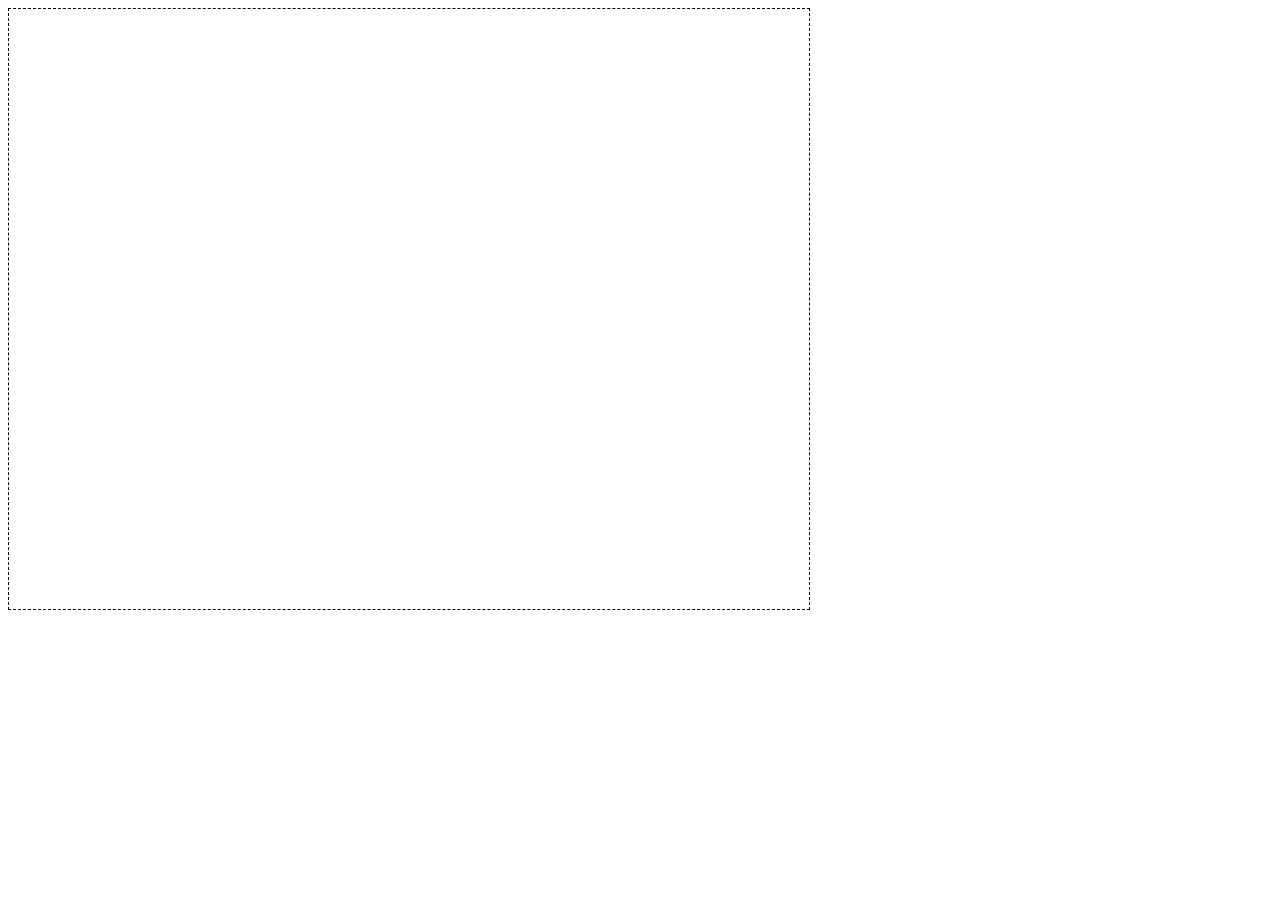
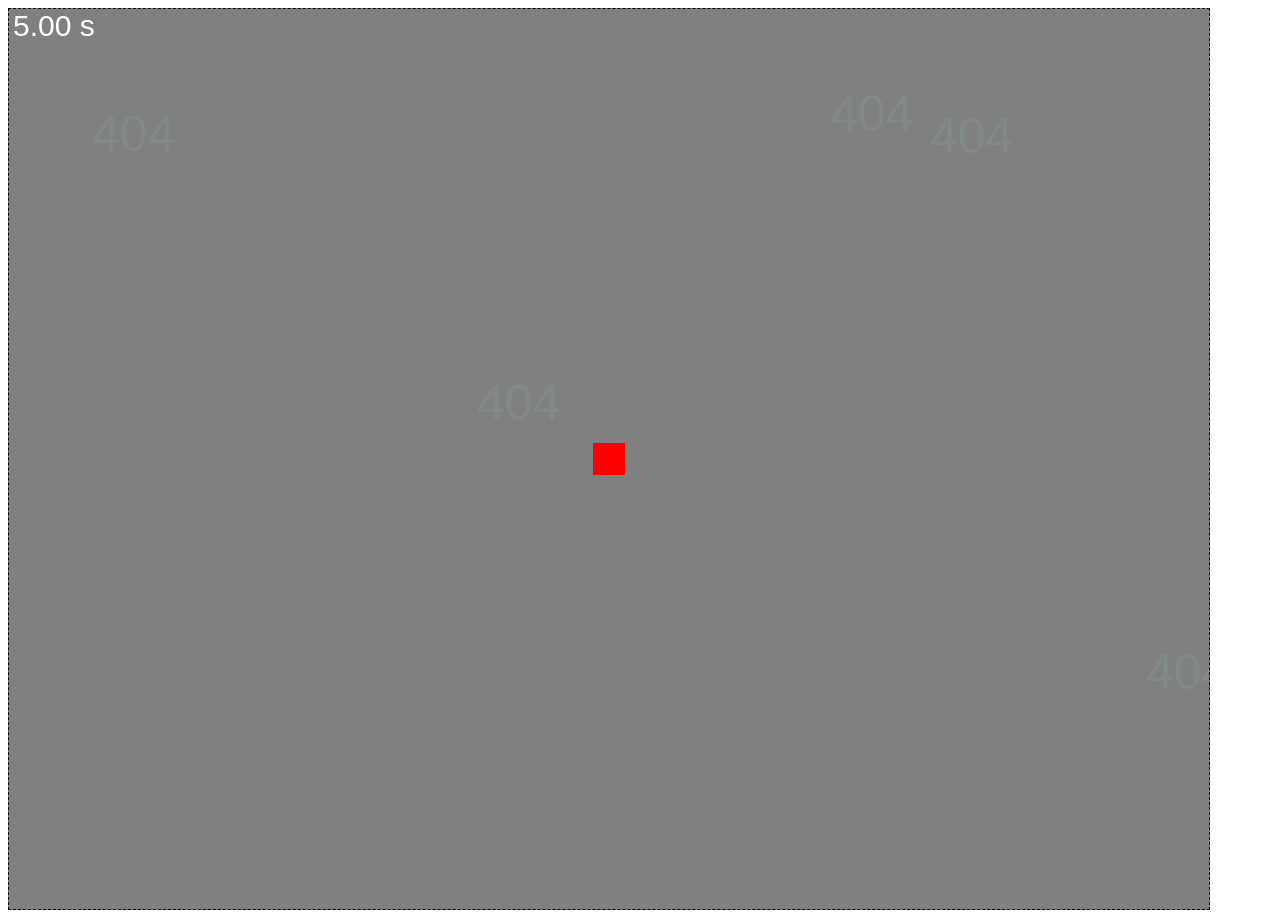
Before and after one commit to js13kGames/404Block, a plain HTML site: page index.html in a window 1280 px wide. Before the commit the page ends 800 px from the top, so only its background shows below. Drawn offline with Linux system fonts and the light colour scheme.

Commit message:
build the static environment

```diff
--- a/index.html
+++ b/index.html
@@ -1,6 +1,11 @@
 <!doctype html>
 <meta charset="utf-8">
 <title>404Block js13kGames</title>
+
+<head>
+
+</head>
+
 <body>
 <script src="ga.js"></script>
 <script src="plugins.js"></script>
--- a/run.js
+++ b/run.js
@@ -2,7 +2,59 @@ function setup() {
     g.state = play;
 }
 
-var g = ga(800, 600, setup, []);
+const randomNumber = (max) => {
+    parseInt(Math.random()*(max+1),10);
+    return Math.floor(Math.random()*(max+1));
+}
+
+
+var g = ga(1200, 900, setup, []);
 g.canvas.style.border = "1px black dashed";
-g.backgroundColor = "white";
+g.backgroundColor = "Grey";
+
+// main scene
+mainScene = g.group();
+
+// timer
+var timer = g.text(0+ " s", "30px sans-serif", "#ffffff", 4, 4);
+mainScene.addChild(timer);
+
+var timerStep = 0;
+var timerIntervalId = null;
+var timerCount = () => {
+    timer.content = timerStep.toFixed(2) + ' s';
+    timerStep += 0.1;
+}
+
+var timerStart = () => {
+    if (!timerIntervalId) {
+        timerCount();
+        timerIntervalId = setInterval(timerCount, 100);
+    }
+}
+
+var timerStop = () => {
+    clearInterval(timerIntervalId);
+    timerIntervalId = null;
+}
+
+
+timerStart();
+
+// player
+var player = g.rectangle(32, 32, "red");
+g.stage.putCenter(player, 0, 0);
+mainScene.addChild(player);
+
+// enemy groups
+var enemyCounts = 5;
+var enemyArr = [];
+for (var i = 0; i < enemyCounts; i++) {
+    var $404 = g.text("404", "50px sans-serif", "#808A87", randomNumber(1150), randomNumber(850));
+    mainScene.addChild($404);
+    enemyArr.push($404);
+}
+
+
+
 g.start();
```
